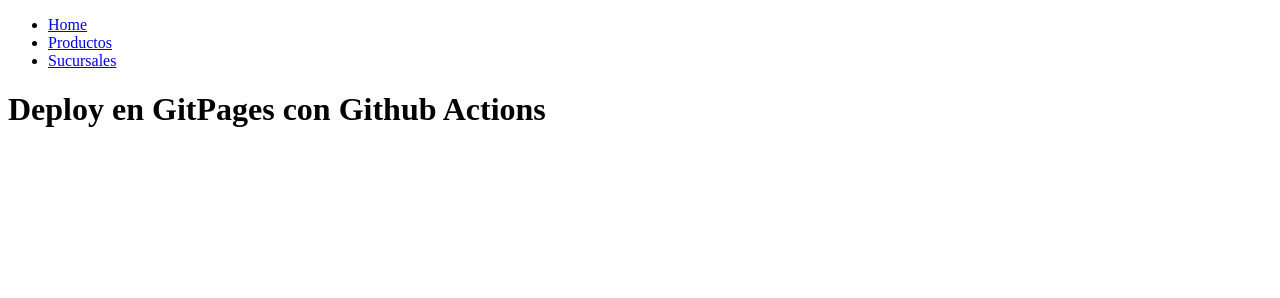
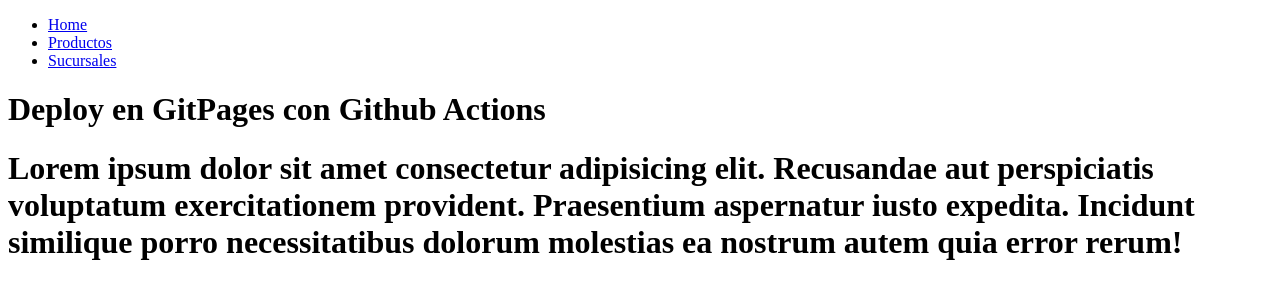
Before and after one commit to Bernalpas/gitpages, a plain HTML site: page index.html in a window 1280 px wide. Drawn offline with Linux system fonts and the light colour scheme.

Commit message:
Update index.html
se agregan textos

```diff
--- a/index.html
+++ b/index.html
@@ -26,6 +26,9 @@
     <h1>
         Deploy en GitPages con Github Actions
     </h1>
+    <h1>
+        Lorem ipsum dolor sit amet consectetur adipisicing elit. Recusandae aut perspiciatis voluptatum exercitationem provident. Praesentium aspernatur iusto expedita. Incidunt similique porro necessitatibus dolorum molestias ea nostrum autem quia error rerum!
+    </h1>
 
 
 
```
